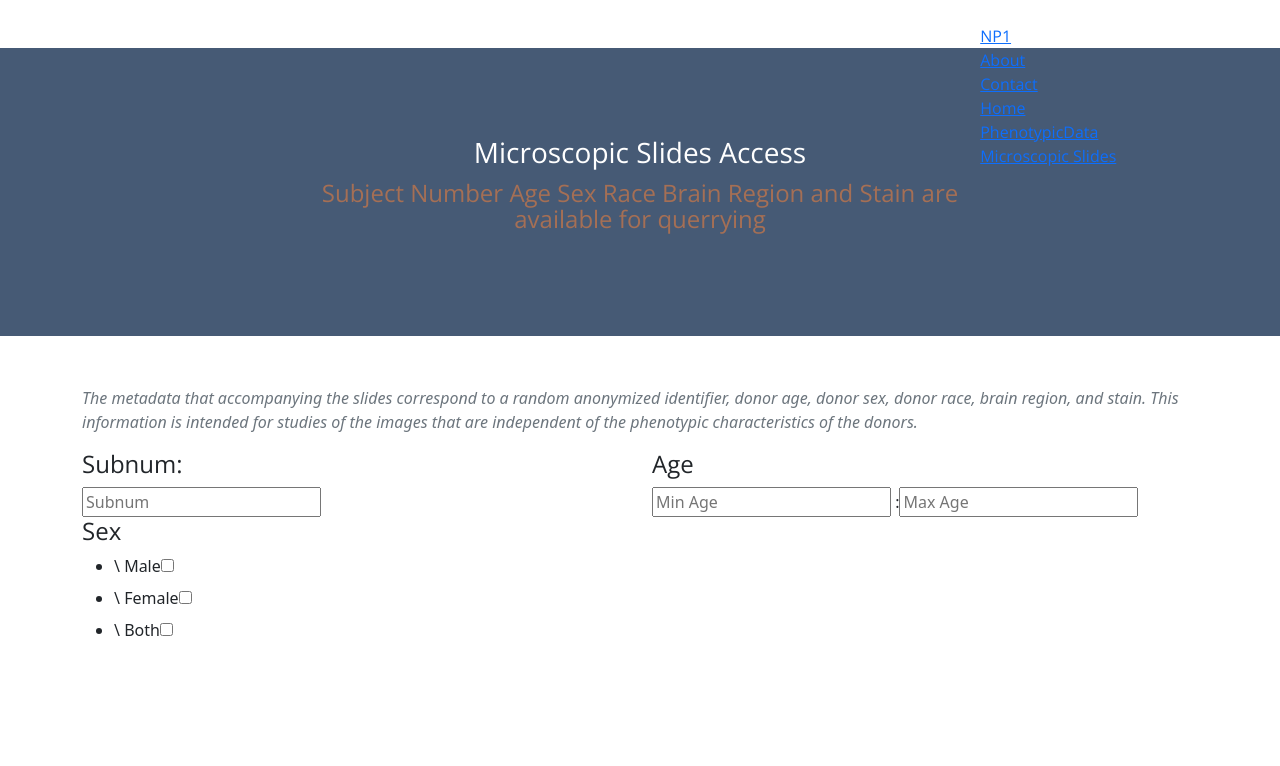
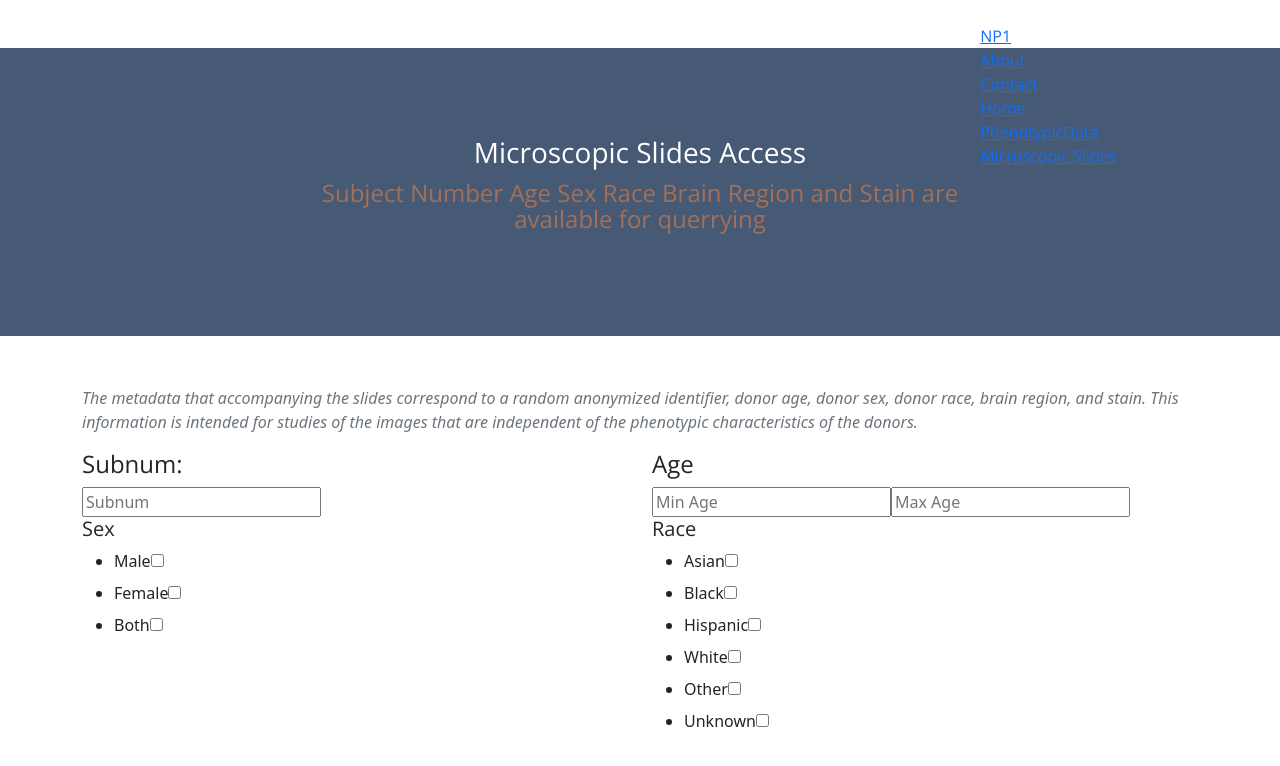
Before and after one commit to Akouvik/nbtr-web, a React (Create React App) app: page /slides in a window 1280 px wide. Shown: the top 766 px of the page. Built offline with nearby package versions, Linux system fonts and the light colour scheme.

Commit message:
slides checkbox update

```diff
--- a/src/routes/Slides/SlideFormsandInputs.js
+++ b/src/routes/Slides/SlideFormsandInputs.js
@@ -3,7 +3,8 @@ import useForm from 'react-hook-form';
 // import  Sex  from "../../utils/Sex"
 
 
-const  Sex = ["Male","Female","Both"]
+const  Sex = ["Male","Female","Both"];
+const  Race = ["Asian","Black","Hispanic","White", "Other","Unknown"];
 
 
 const SlideFormsandInputs = () =>{
@@ -30,23 +31,38 @@ const SlideFormsandInputs = () =>{
 
                     <div className="col">
                         <h4> Age </h4>
-                        <input type="number" placeholder="Min Age" /> :<input type="number" placeholder="Max Age" />
+                        <input type="number" placeholder="Min Age" /><input type="number" placeholder="Max Age" />
                     </div>
                 </div>
 
                 <div className="row">
 
                     <div className="col">
-                        <h4> Sex </h4>
+                        <h5> Sex </h5>
                          <ul className="sex">
                             {Sex.map((sex,index) => {
                                 return (
                                 <li key={index}>
-\                                    <label htmlFor={`custom-checkbox-${index}`}>{sex}</label><input type="checkbox" id={`custom-checkbox-${index}`} name={sex} value={sex}/>
+                                   <label htmlFor={`custom-checkbox-${index}`}>{sex}</label><input type="checkbox" id={`custom-checkbox-${index}`} name={sex} value={sex}/>
                                 </li>
                                 )
                             })}
                         </ul>
+                    </div>
+
+                    <div className="col">
+                        <div>
+                            <h5>Race</h5>
+                            <ul className="race">
+                            {Race.map((race,index) =>{
+                                return(
+                                <li key={index}>
+                                <label htmlFor={`custom-checkbox-${index}`}>{race}</label><input type="checkbox" id={`custom-checkbox-${index}`} name={race} value={race} />
+                                </li>
+                                )
+                            })}
+                            </ul>
+                        </div>
                     </div>
                 </div>
             </form>
```
